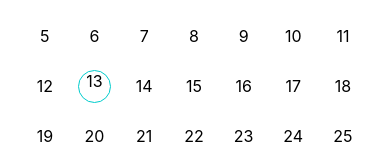
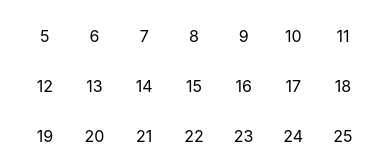
Before and after one commit to posite/React-Native-Project, a React Native app in the folder posite/: screen /CALENDAR in a window 390 px wide. Shown: the part 148-308 px from the top of the page. Built offline with nearby package versions, Linux system fonts and the light colour scheme.

Commit message:
fix: 달력 UI 오류 수정
주간으로 전환 시 일요일이 첫 날인 경우 이전 달을 가져오는 오류를 수정하였습니다.

```diff
--- a/posite/Calendar.tsx
+++ b/posite/Calendar.tsx
@@ -6,7 +6,9 @@ import { MaterialCommunityIcons } from '@expo/vector-icons';
 
 const Calendar = () => {
     const [currentDate, setCurrentDate] = useState(new Date());
-    const [selectedDate, setSelectedDate] = useState(new Date());
+    const [todayDate, setTodayDate] = useState(new Date());
+    currentDate.setDate(1)
+    const [selectedDate, setSelectedDate] = useState<Date | null>(null);
     const [isWeekly, setIsWeekly] = useState(false);
 
 
@@ -62,6 +64,7 @@ const Calendar = () => {
 
     const isSelectedDate = (year: number, month: number, day: number, limit: number) => {
         if (day > limit || day <= 0) return calendarStyle.dayText;
+        if (selectedDate == null) return calendarStyle.dayText;
         if (selectedDate.getFullYear() === year && selectedDate.getMonth() === month && selectedDate.getDate() === day) {
             return calendarStyle.selectedDay;
         }
@@ -75,7 +78,7 @@ const Calendar = () => {
             },
             onStartShouldSetPanResponderCapture: () => false,
             onPanResponderMove(e, gestureState) {
-                if(Math.abs(gestureState.dy) < 5) return true
+                if (Math.abs(gestureState.dy) < 5) return true
                 //console.log(gestureState.dy)
                 const value = height + gestureState.dy
                 if (gestureState.dy > 0) {
@@ -111,7 +114,7 @@ const Calendar = () => {
                 }
             },
             onPanResponderRelease: (_, gestureState) => {
-                if(Math.abs(gestureState.dy) < 5) return true
+                if (Math.abs(gestureState.dy) < 5) return true
                 const value = height + gestureState.dy
                 //console.log("height " + height)
                 if (value < 50) {
@@ -120,7 +123,7 @@ const Calendar = () => {
                         useNativeDriver: false,
                     }).start();
                     setIsWeekly(true);
-                } else if(value > (renderDays().length / 7 - 1) * 50 + 24) {
+                } else if (value > (renderDays().length / 7 - 1) * 50 + 24) {
                     height = (renderDays().length / 7 - 1) * 50 + 24;
                     Animated.spring(animatedHeight, {
                         toValue: height,
@@ -138,51 +141,53 @@ const Calendar = () => {
     ).current;
 
     const renderDays = () => {
-        const year = currentDate.getFullYear();
-        const month = currentDate.getMonth();
-        const daysInMonth = getDaysInMonth(year, month);
-        const firstDay = getFirstDayOfMonth(year, month);
-        const prevMonthDays = getPreviousMonthDays(year, month);
-        const nextMonthDays = getNextMonthDays(year, month);
         //console.log("today " + new Date())
         //console.log("selected day " + selectedDate);
-        const prevMonth = month === 0 ? 11 : month - 1;
-        const prevYear = month === 0 ? year - 1 : year;
+        const prevMonth = currentDate.getMonth() === 0 ? 11 : currentDate.getMonth() - 1;
+        const prevYear = currentDate.getMonth() === 0 ? currentDate.getFullYear() - 1 : currentDate.getFullYear();
         const daysInPrevMonth = getDaysInMonth(prevYear, prevMonth);
+        //console.log("currentDate " + currentDate)
         if (isWeekly) {
-            const selectedDay = selectedDate.getDate();
-            const startOfWeek = selectedDay - (selectedDate.getDay() || 7);
-            const weekDays = Array.from({ length: 7 }, (_, i) => startOfWeek + i);
+            const lastMonth = getPreviousMonthDays(currentDate.getFullYear(), currentDate.getMonth())
+            let weekDays = Array()
+            const startOfWeek = currentDate.getDate() - (currentDate.getDay() || 7);
+            //console.log(lastMonth.length)
+            if(lastMonth.length == 0) {
+                weekDays = Array.from({ length: 7}, (_, i) => i+1);
+            } else {
+                weekDays = Array.from({ length: 7 }, (_, i) => startOfWeek + i);
+            }
+            //console.log(weekDays)
             height = 50
             return weekDays.map((day, index) => (
                 <View key={index} style={calendarStyle.dayContainer}>
-                    <TouchableOpacity onPress={() => setSelectedDate(new Date(year, month, day))}>
+                    <TouchableOpacity onPress={() => setSelectedDate(new Date(currentDate.getFullYear(), currentDate.getMonth(), day))}>
                         <Text
                             style={[
-                                isSelectedDate(year, month, day, daysInMonth),
-                                day <= 0 || day > daysInMonth ? calendarStyle.otherMonthDay : calendarStyle.dayText,
+                                isSelectedDate(currentDate.getFullYear(), currentDate.getMonth(), day, getDaysInMonth(currentDate.getFullYear(), currentDate.getMonth())),
+                                day <= 0 || day > getDaysInMonth(currentDate.getFullYear(), currentDate.getMonth()) ? calendarStyle.otherMonthDay : calendarStyle.dayText,
                             ]}
                         >
-                            {checkConditions(day, daysInPrevMonth, daysInMonth)}
+                            {checkConditions(day, daysInPrevMonth, getDaysInMonth(currentDate.getFullYear(), currentDate.getMonth()))}
                         </Text>
                     </TouchableOpacity>
                 </View>
             ));
         } else {
-            const days = Array(firstDay).concat(
-                prevMonthDays, Array.from({ length: daysInMonth }, (_, i) => i + 1), nextMonthDays
+            const days = Array(getFirstDayOfMonth(currentDate.getFullYear(), currentDate.getMonth())).concat(
+                getPreviousMonthDays(currentDate.getFullYear(), currentDate.getMonth()), Array.from({ length: getDaysInMonth(currentDate.getFullYear(), currentDate.getMonth()) }, (_, i) => i + 1), getNextMonthDays(currentDate.getFullYear(), currentDate.getMonth())
             );
 
             return days.map((day, index) => (
                 <View key={index} style={calendarStyle.dayContainer}>
-                    <TouchableOpacity onPress={() => setSelectedDate(new Date(year, month, day))}>
+                    <TouchableOpacity onPress={() => setSelectedDate(new Date(currentDate.getFullYear(), currentDate.getMonth(), day))}>
                         <Text
                             style={[
-                                isSelectedDate(year, month, day, daysInMonth),
-                                day <= 0 || day > daysInMonth ? calendarStyle.otherMonthDay : calendarStyle.dayText,
+                                isSelectedDate(currentDate.getFullYear(), currentDate.getMonth(), day, getDaysInMonth(currentDate.getFullYear(), currentDate.getMonth())),
+                                day <= 0 || day > getDaysInMonth(currentDate.getFullYear(), currentDate.getMonth()) ? calendarStyle.otherMonthDay : calendarStyle.dayText,
                             ]}
                         >
-                            {checkConditions(day, daysInPrevMonth, daysInMonth)}
+                            {checkConditions(day, daysInPrevMonth, getDaysInMonth(currentDate.getFullYear(), currentDate.getMonth()))}
                         </Text>
                     </TouchableOpacity>
                 </View>
```
